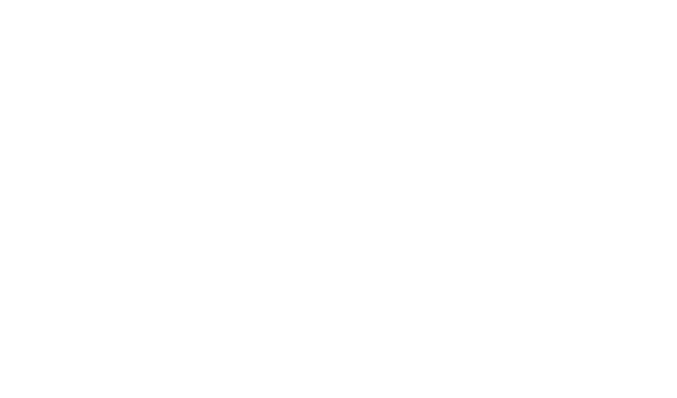
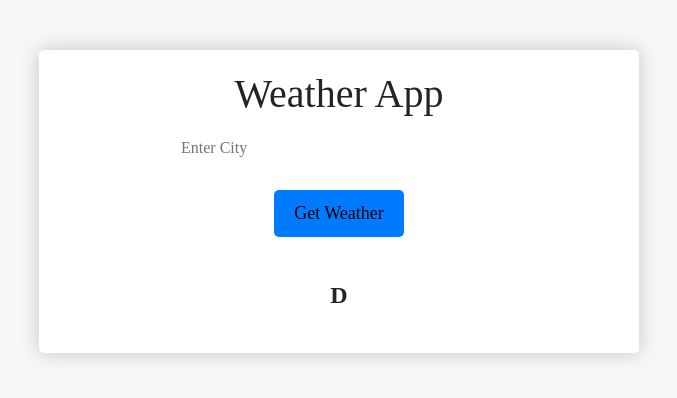
Before and after one commit to mohammedfaizan/weather_app, a plain HTML site: page index.html in a window 1280 px wide. Shown: the whole page, without its empty margins (301-978 px from the left). Drawn offline with nearby package versions, Linux system fonts and the light colour scheme.

Commit message:
html structure and css styling

```diff
--- a/index.html
+++ b/index.html
@@ -8,8 +8,21 @@
       rel="stylesheet"
       href="    https://cdn.jsdelivr.net/npm/bootstrap@5.3.3/dist/css/bootstrap.min.css"
     />
+    <link rel="stylesheet" href="style.css" />
   </head>
   <body>
+    <div class="container">
+      <h1>Weather App</h1>
+
+      <form>
+        <input type="text" placeholder="Enter City" id="city-input" />
+        <input type="submit" value="Get Weather" />
+      </form>
+
+      <div id="weather-data">
+        <div class="details">D</div>
+      </div>
+    </div>
     <script src="script.js"></script>
   </body>
 </html>
--- a/script.js
+++ b/script.js
@@ -0,0 +1,2 @@
+const weatherDataEl = document.getElementById("weather-data");
+const cityInputEl = document.getElementById("city-input");
--- a/style.css
+++ b/style.css
@@ -0,0 +1,75 @@
+body {
+  margin: 0;
+  padding: 0;
+  font-family: "Poppins";
+  background-color: #f7f7f7;
+}
+
+.container {
+  background-color: #fff;
+  box-shadow: 0 0 20px rgba(0, 0, 0, 0.2);
+  margin: 0 auto;
+  margin-top: 50px;
+  text-align: center;
+  display: flex;
+  flex-direction: column;
+  border-radius: 5px;
+  padding: 20px;
+  max-width: 600px;
+}
+
+form {
+  display: flex;
+  flex-direction: column;
+  justify-content: center;
+  align-items: center;
+  margin-bottom: 20px;
+}
+
+form input[type="text"] {
+  padding: 10px;
+  border: none;
+  outline: none;
+  margin-bottom: 20px;
+  width: 60%;
+}
+
+input[type="submit"] {
+  background-color: #007bff;
+  border-radius: 5px;
+  border: none;
+  padding: 10px 20px;
+  cursor: pointer;
+  outline: none;
+  font-size: 18px;
+  transition: background-color 0.3s ease;
+}
+
+input[type="submit"]:hover {
+  background-color: #0062cc;
+}
+
+#weather-data {
+  display: flex;
+  flex-direction: row;
+  justify-content: space-evenly;
+}
+
+.temperature,
+.description,
+.details {
+  font-size: 24px;
+  margin: 20px 0;
+  font-weight: bold;
+}
+
+@media (max-width: 768px) {
+  form {
+    flex-direction: column;
+  }
+
+  #city-input {
+    margin-bottom: 10px;
+    width: 100%;
+  }
+}
```
